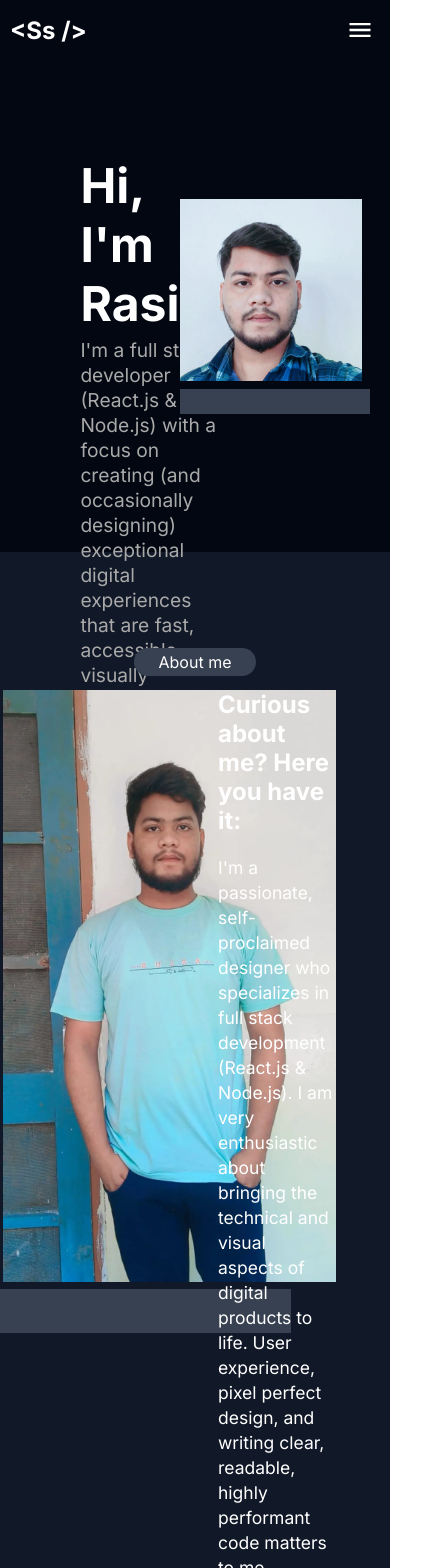
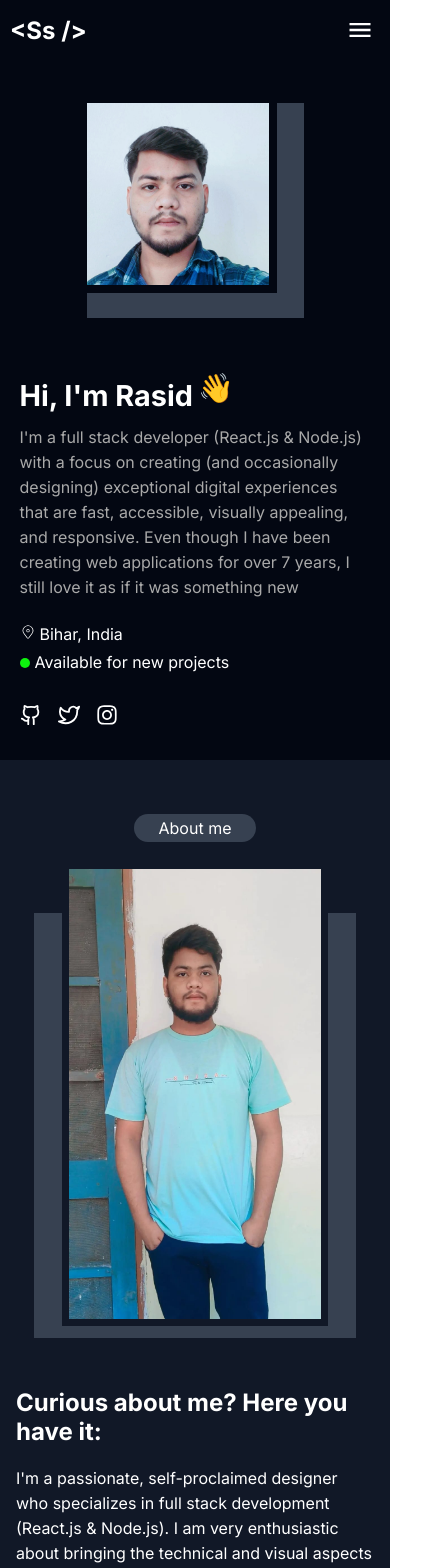
Before and after one commit to rashidekbal/DevPortfolio, a React (Create React App) app: page / in a window 390 px wide. Shown: the top 1568 px of the page, 433 px wide, since content can reach past the window. Built offline with nearby package versions, Linux system fonts and the light colour scheme.

Commit message:
fix responsiveness for about page

```diff
--- a/src/components/Header.jsx
+++ b/src/components/Header.jsx
@@ -97,6 +97,7 @@ function Header({ isDark, changeIsDark }) {
                 className={style.phoneView}
                 onClick={() => {
                   changeIsDark(!isDark);
+                  linkClickHandler();
                 }}
               >
                 Switch Theme
@@ -105,6 +106,7 @@ function Header({ isDark, changeIsDark }) {
                 <LuSunMoon
                   onClick={() => {
                     changeIsDark(!isDark);
+                    linkClickHandler();
                   }}
                 />
               </span>
--- a/src/stylings/About.module.css
+++ b/src/stylings/About.module.css
@@ -111,3 +111,62 @@
   transition: all;
   transition-duration: 1s;
 }
+@media (max-width: 450px) {
+  .DarkAboutConatinerMain {
+    padding: 54px 16px;
+    padding-bottom: 30px;
+  }
+  .LightAboutConatinerMain {
+    padding: 54px 16px;
+    padding-bottom: 30px;
+  }
+  .innerMain {
+    flex-direction: column;
+    justify-content: flex-start;
+    align-items: center;
+  }
+  .sections {
+    width: 100%;
+  }
+  .simpleText {
+    font-size: 16px;
+  }
+  .imageHolderDark img {
+    all: unset;
+    height: 450px;
+    width: auto;
+    margin-top: -44px;
+    border-left: 7px solid #111827;
+    border-right: 7px solid #111827;
+    border-bottom: 7px solid #111827;
+    transition: all;
+    transition-duration: 1s;
+  }
+  .imageHolderLight img {
+    all: unset;
+    height: 450px;
+    width: auto;
+    margin-top: -44px;
+    border-left: 7px solid white;
+    border-right: 7px solid white;
+    border-bottom: 7px solid white;
+    transition: all;
+    transition-duration: 1s;
+  }
+  .imageHolderDark {
+    all: unset;
+    background-color: #374151;
+    width: 90%;
+    margin-top: 50px;
+    height: 425px;
+    margin-bottom: 50px;
+  }
+  .imageHolderLight {
+    all: unset;
+    background-color: #e5e7eb;
+    width: 90%;
+    margin-top: 50px;
+    height: 425px;
+    margin-bottom: 50px;
+  }
+}
--- a/src/stylings/Me.module.css
+++ b/src/stylings/Me.module.css
@@ -36,7 +36,6 @@
 .name {
   font-size: 3rem;
   font-weight: bold;
-
   display: flex;
   align-items: center;
 }
@@ -138,3 +137,50 @@
   transition: all;
   transition-duration: 1s;
 }
+
+@media (max-width: 450px) {
+  .DarkMainDiv {
+    padding: 0px;
+    height: auto;
+  }
+  .LightMainDiv {
+    padding: 0px;
+    height: auto;
+  }
+  .innerDiv {
+    flex-direction: column-reverse;
+    align-items: center;
+    justify-content: flex-end;
+    width: 100%;
+    padding: 0px;
+    height: 700px;
+  }
+  .section {
+    width: auto;
+  }
+  .section:nth-child(1) {
+    width: 90vw;
+  }
+
+  .imageHolderDark {
+    width: 217px;
+  }
+  .imageHolderLight {
+    width: 217px;
+  }
+  .name {
+    font-size: 1.8rem;
+  }
+  .Darkinfo {
+    font-size: 16px;
+  }
+  .Lightinfo {
+    font-size: 16px;
+  }
+  .location {
+    margin-top: 15px;
+  }
+  .location1 {
+    margin-top: 0px;
+  }
+}
```
